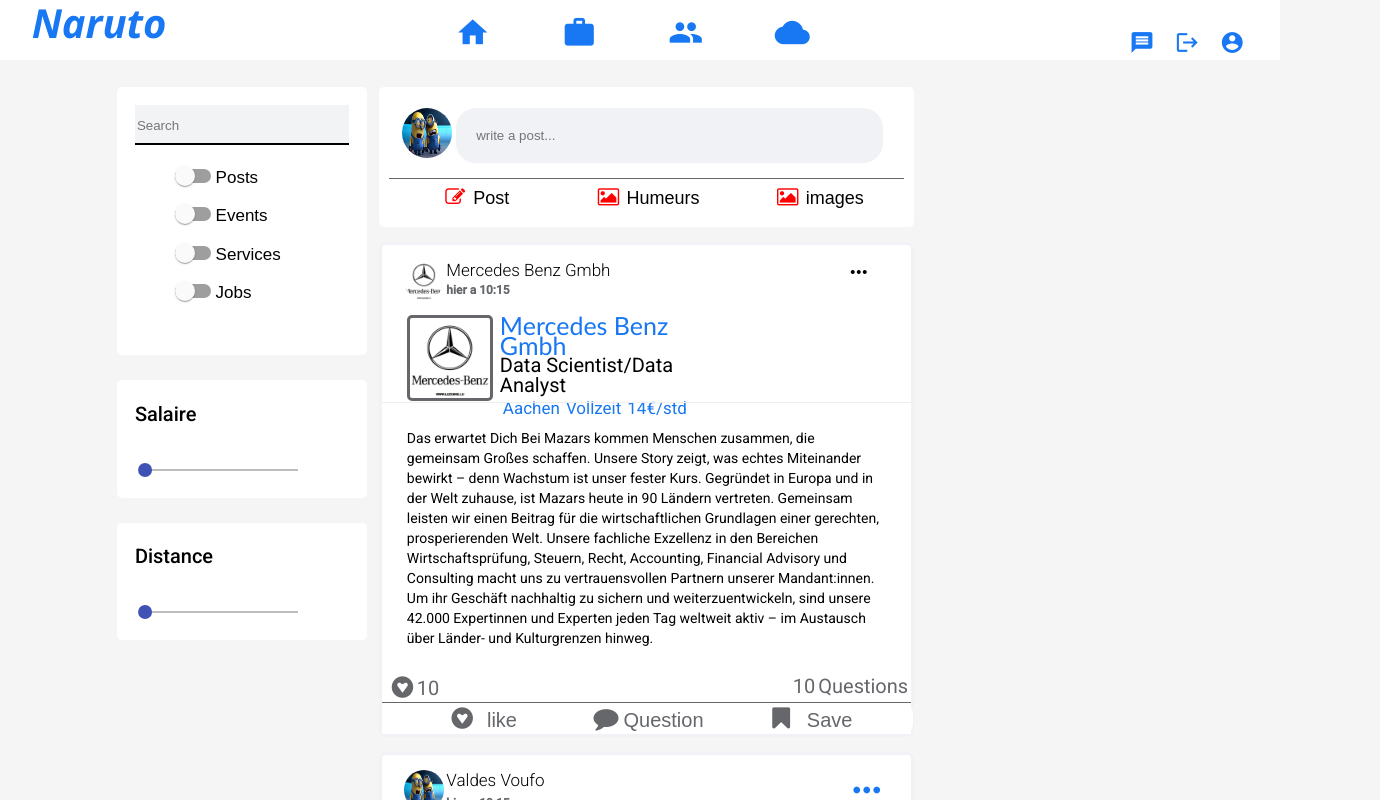
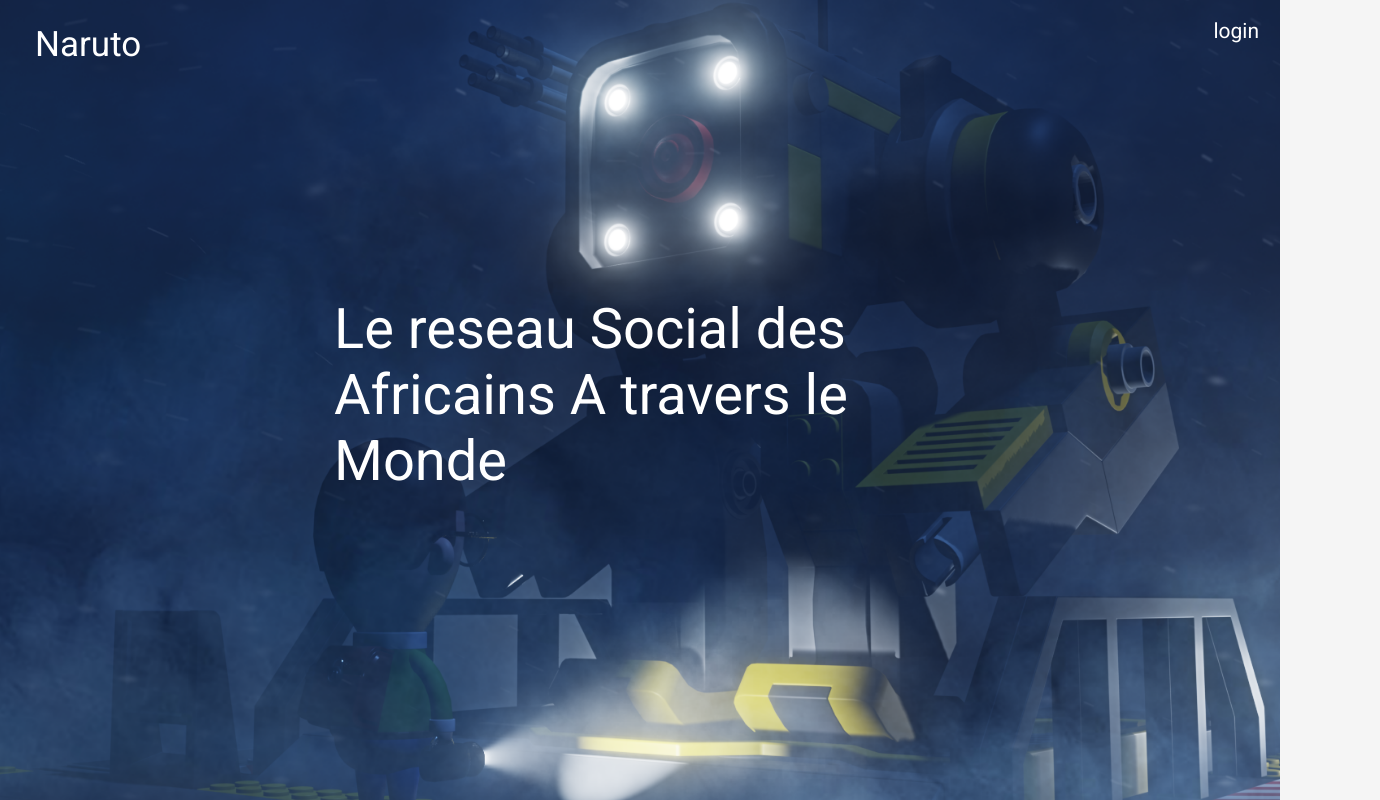
Before and after one commit to valdes-voufo/socialMedia, an Angular app in the folder Projet2vs/: page / in a window 1280 px wide. Shown: the top 800 px of the page, 1380 px wide, since content can reach past the window. Built offline with nearby package versions, Linux system fonts and the light colour scheme.

Commit message:
add home-page component

```diff
--- a/Projet2vs/src/app/app.component.html
+++ b/Projet2vs/src/app/app.component.html
@@ -1,4 +1,6 @@
-<app-header></app-header>
+<!-- <app-header></app-header>
 <app-main></app-main>
 
-<app-footer></app-footer>
+<app-footer></app-footer> --!-->
+
+<app-home-component></app-home-component>
--- a/Projet2vs/src/app/app.module.ts
+++ b/Projet2vs/src/app/app.module.ts
@@ -15,6 +15,7 @@
 import { BrowserAnimationsModule } from '@angular/platform-browser/animations';
 import {MatDatepickerModule} from "@angular/material/datepicker";
 import {MatSliderModule} from "@angular/material/slider";
+import { HomeComponentComponent } from './pages/home-component/home-component.component';
 
 
 
@@ -31,6 +32,7 @@
           SimplePostComponent,
           JobPostComponent,
           FilterComponent,
+          HomeComponentComponent,
 
 
   ],
--- /dev/null
+++ b/Projet2vs/src/app/pages/home-component/home-component.component.css
@@ -0,0 +1,57 @@
+.home-page{
+  width: 100%;
+  height: 100%;
+
+}
+
+.home-page-landing{
+  width: 100%;
+  height: 100%;
+  background-image: url("src/assets/home_background.png");
+  background-size: cover;
+  background-position: center;
+  min-height: 800px;
+}
+
+.home-nav-bar{
+  display: flex;
+}
+
+.home-nav-bar-left{
+  justify-content: left;
+  flex: 1;
+  padding: 1em 1em 1em 1em;
+  font-size: 2.5em;
+  color: white;
+}
+
+.home-nav-bar-right{
+  text-align: right;
+  flex: 1;
+  padding: 1em 1em 1em 1em;
+  font-size: 1.5em;
+  color: white;
+}
+
+.home-page-landing-content{
+  width: 100%;
+  height: 100%;
+  justify-content: center;
+  margin-top: 15%;
+  display: flex;
+  color: white;
+  padding: 1em 1em 1em 1em;
+}
+.content-text{
+  flex: 1;
+  max-width: 50%;
+  display: flex;
+  flex-direction: column;
+}
+h1{
+  font-size: 4em;
+  line-height: normal;
+}
+p{
+  font-size: 2em;
+}
--- /dev/null
+++ b/Projet2vs/src/app/pages/home-component/home-component.component.html
@@ -0,0 +1,15 @@
+<div class="home-page">
+
+  <div class="home-page-landing">
+    <div class="home-nav-bar">
+      <div class="home-nav-bar-left">Naruto</div>
+      <div class="home-nav-bar-right">login</div>
+    </div>
+    <div class="home-page-landing-content">
+      <div class="content-text">
+        <h1>Le reseau Social des Africains A travers le Monde</h1>
+      </div>
+
+    </div>
+  </div>
+</div>
--- /dev/null
+++ b/Projet2vs/src/app/pages/home-component/home-component.component.ts
@@ -0,0 +1,15 @@
+import { Component, OnInit } from '@angular/core';
+
+@Component({
+  selector: 'app-home-component',
+  templateUrl: './home-component.component.html',
+  styleUrls: ['./home-component.component.css']
+})
+export class HomeComponentComponent implements OnInit {
+
+  constructor() { }
+
+  ngOnInit(): void {
+  }
+
+}
```
Also changed, not shown: Projet2vs/src/assets/home_background.png (added), 1 other file (tests, documents, lock files or other folders).
